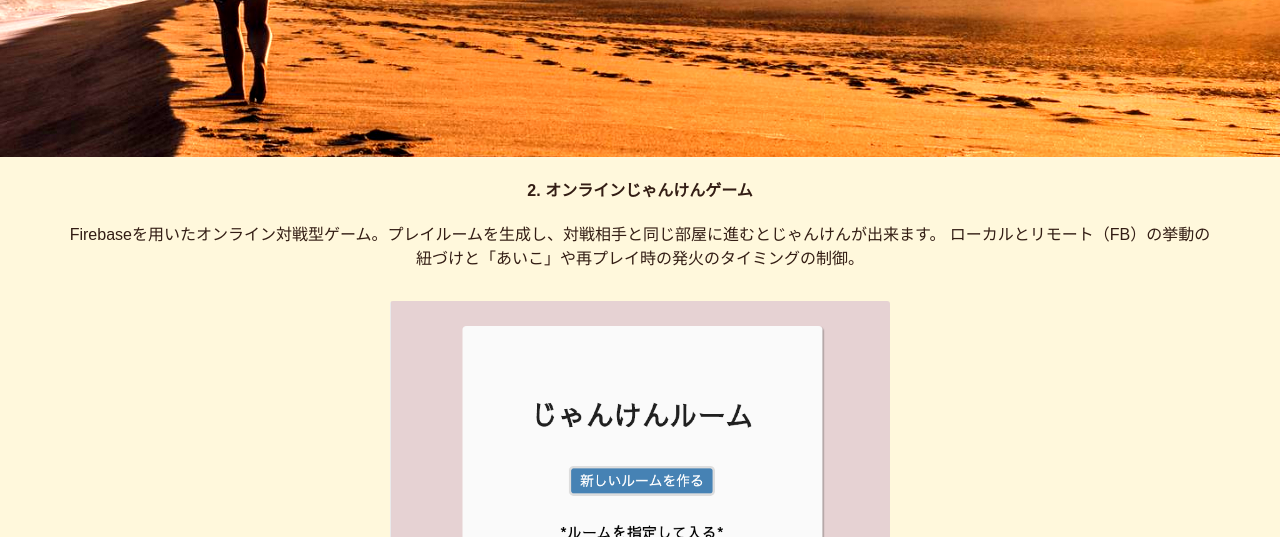
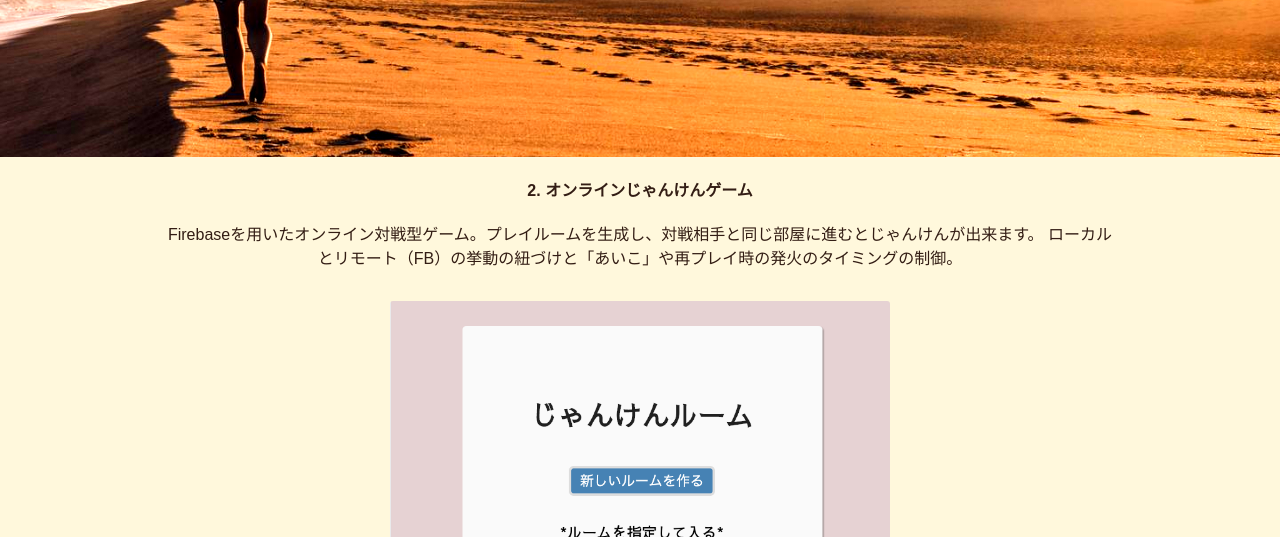
Before and after one commit to naoko3in4/gs_lab7, a plain HTML site: page index.html in a window 1280 px wide. Shown: the part 263-800 px from the top of the page. Drawn offline with Linux system fonts and the light colour scheme; a web font is replaced by a local one.

Commit message:
fixed width of index page

```diff
--- a/css/main.css
+++ b/css/main.css
@@ -104,6 +104,7 @@ td {
 }
 .assignment p {
   margin-bottom: 2rem;
+  max-width: 60rem;
 }
 
 #me {
```
